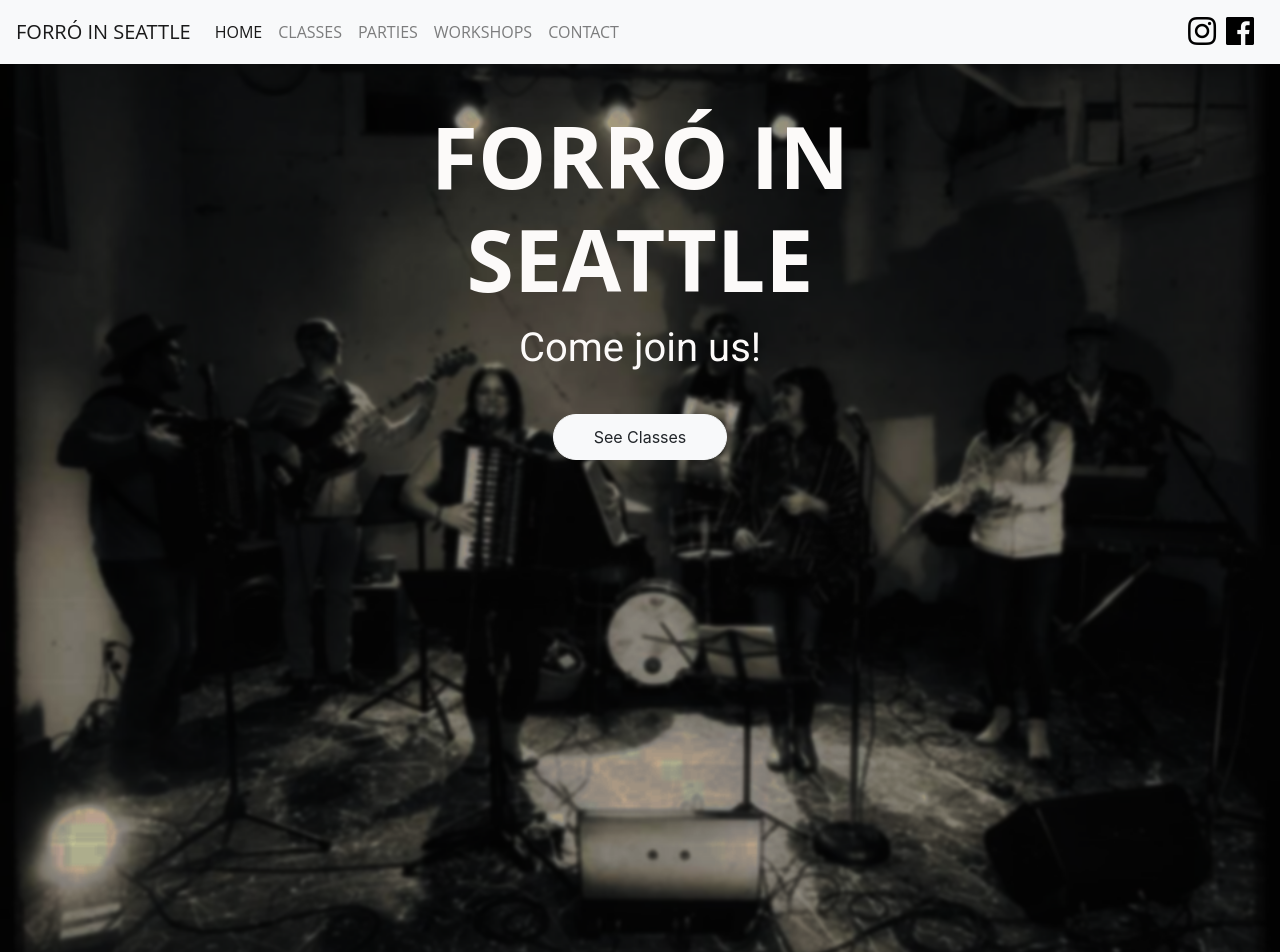
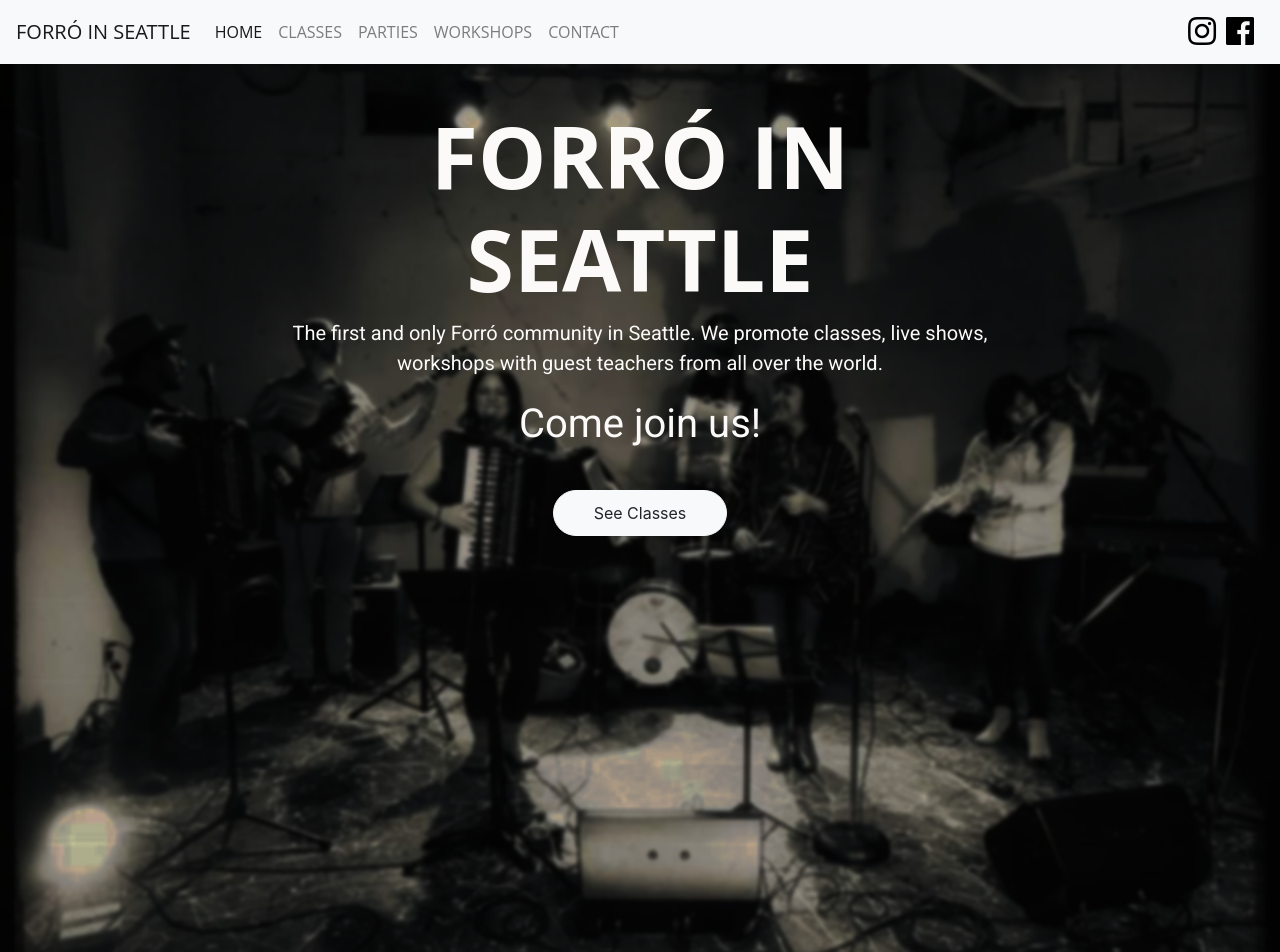
Before and after one commit to lararal/lararal.github.io, a Jekyll site: the page built from index.html, in a window 1280 px wide. Shown: the top 952 px of the page. Built offline with Jekyll 4.4.1, drawn with Linux system fonts in a browser that asks for light colours; nearby versions of some CDN libraries; grey boxes are pictures that could not be loaded.

Commit message:
Added description on about section and decreased images size

```diff
--- a/_includes/about.html
+++ b/_includes/about.html
@@ -4,7 +4,8 @@
             <div class="row about justify-content-md-center">
             <div class="col-lg-8 text-center">
                 <h1 class="about-forro-in-seattle general-title">FORRÓ IN SEATTLE</h1>
-                <p class="about-description">Come join us!</p>
+                <p class="about-description">The first and only Forró community in Seattle. We promote classes, live shows, workshops with guest teachers from all over the world.</p>
+                <p class="about-join">Come join us!</p>
                 <a href="#classes" class="btn btn-light btn-xl page-scroll about-classes-button">
                 	See Classes
                 </a>
--- a/css/main.css
+++ b/css/main.css
@@ -39,6 +39,11 @@
 }
 
 .about-description {
+	font-size: 20px;
+	font-family: 'Roboto', sans-serif;
+}
+
+.about-join {
 	font-size: 40px;
 	font-family: 'Roboto', sans-serif;
 }
@@ -68,8 +73,8 @@
 
 .parties-img {
 	height: auto;
-	max-width: 600px;
-	max-height: 600px;
+	max-width: 400px;
+	max-height: 500px;
 	width: auto;
 	margin-bottom: 40px;
 }
```
Also changed, not shown: 4 other files.
